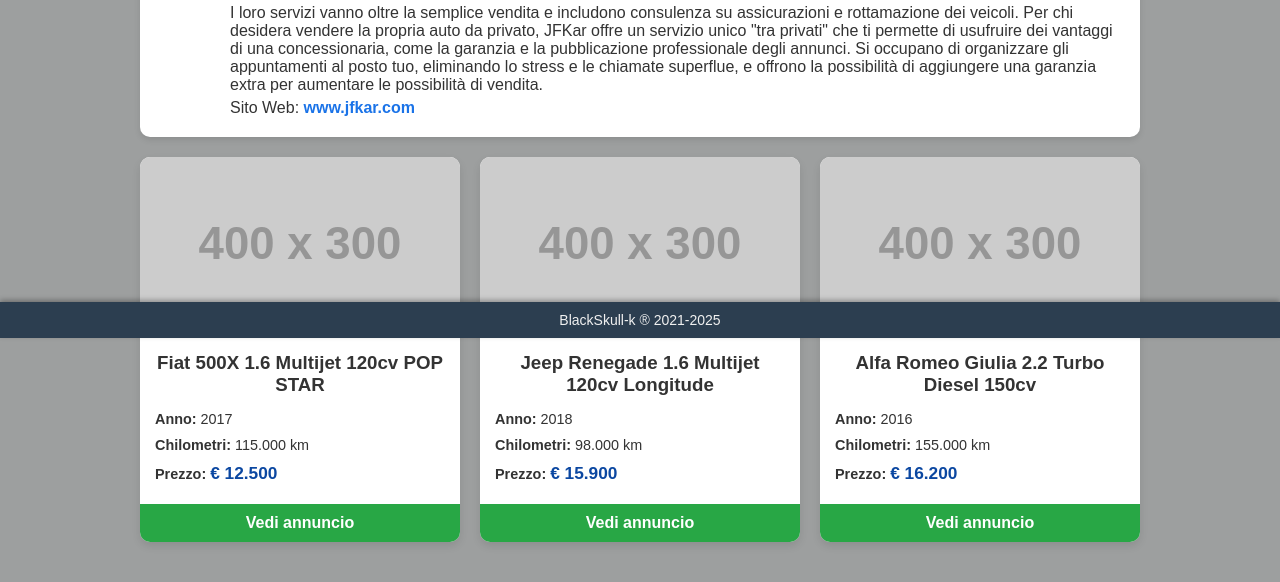
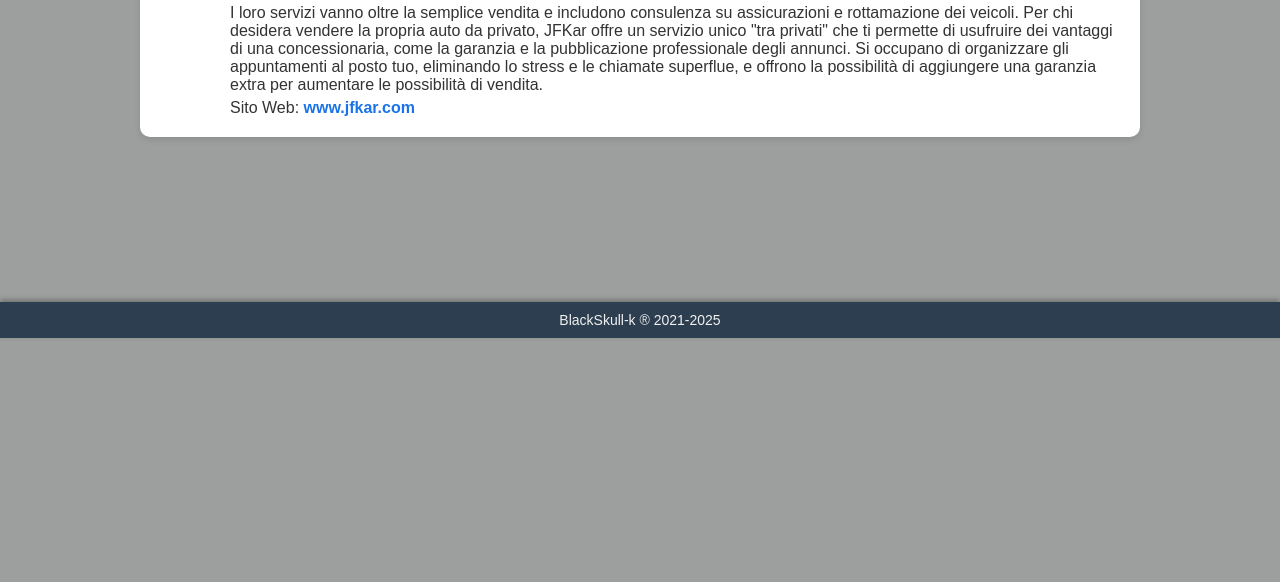
Before and after one commit to BlackSkull-k/app-ads-BlackSkull-k, a plain HTML site: page affiliate.html in a window 1280 px wide. Shown: the part 462-1044 px from the top of the page. After the commit the page ends 800 px from the top, so only its background shows below. Drawn offline with Linux system fonts and the light colour scheme; placeholder pictures from the web are drawn by us.

Commit message:
Update affiliate.html

```diff
--- a/affiliate.html
+++ b/affiliate.html
@@ -114,69 +114,6 @@
 .affiliate-card-content a { color: #1a73e8; font-weight: bold; text-decoration: none; }
 .affiliate-card-content a:hover { text-decoration: underline; }
 
-/* NUOVI STILI PER GLI ANNUNCI AUTO */
-.car-listings-grid {
-  display: grid;
-  grid-template-columns: repeat(auto-fill, minmax(250px, 1fr));
-  gap: 20px;
-  justify-content: center;
-  margin-top: 20px;
-}
-
-.car-card {
-  background: #fff;
-  border-radius: 10px;
-  box-shadow: 0 4px 8px rgba(0,0,0,0.1);
-  overflow: hidden;
-  transition: transform 0.3s ease, box-shadow 0.3s ease;
-  display: flex;
-  flex-direction: column;
-}
-.car-card:hover {
-  transform: translateY(-5px);
-  box-shadow: 0 8px 16px rgba(0,0,0,0.2);
-}
-.car-card img {
-  width: 100%;
-  height: 180px;
-  object-fit: cover;
-}
-.car-info {
-  padding: 15px;
-  display: flex;
-  flex-direction: column;
-  flex-grow: 1;
-}
-.car-info h3 {
-  margin: 0 0 10px 0;
-  color: #333;
-  text-align: center;
-}
-.car-info p {
-  margin: 5px 0;
-  font-size: 0.9em;
-}
-.car-price {
-  font-weight: bold;
-  font-size: 1.2em;
-  color: #0b47a1;
-  text-align: center;
-  margin-top: auto;
-}
-.car-card a {
-  display: block;
-  text-align: center;
-  padding: 10px;
-  background-color: #28a745;
-  color: white;
-  text-decoration: none;
-  font-weight: bold;
-  transition: background-color 0.3s ease;
-}
-.car-card a:hover {
-  background-color: #218838;
-}
-
 /* FOOTER */
 .bottom-bar {
   position: fixed;
@@ -222,12 +159,6 @@
       <p>Sito Web: <a href="https://www.jfkar.com" target="_blank" rel="noopener noreferrer">www.jfkar.com</a></p>
     </div>
   </div>
-
-  <div class="section">
-    <div class="car-listings-grid" id="car-listings">
-      <!-- Le schede delle auto verranno inserite qui dal JavaScript -->
-    </div>
-  </div>
 </main>
 
 <div class="bottom-bar">
@@ -260,84 +191,6 @@
 nav.addEventListener('scroll', updateArrows);
 window.addEventListener('resize', updateArrows);
 window.addEventListener('load', updateArrows);
-
-// Logica per caricare gli annunci auto
-document.addEventListener("DOMContentLoaded", () => {
-  const carListingsContainer = document.getElementById("car-listings");
-
-  // Funzione per creare una singola scheda auto
-  function createCarCard(car) {
-    const carCard = document.createElement("div");
-    carCard.classList.add("car-card");
-    carCard.innerHTML = `
-      <img src="${car.image}" alt="${car.title}">
-      <div class="car-info">
-        <h3>${car.title}</h3>
-        <p><b>Anno:</b> ${car.year}</p>
-        <p><b>Chilometri:</b> ${car.km}</p>
-        <p><b>Prezzo:</b> <span class="car-price">${car.price}</span></p>
-      </div>
-      <a href="${car.link}" target="_blank">Vedi annuncio</a>
-    `;
-    return carCard;
-  }
-
-  // Funzione per caricare gli annunci
-  async function loadCarListings() {
-    // Sostituisci questo array di esempio con una chiamata fetch a un tuo servizio di backend.
-    // Esempio di come faresti una chiamata API:
-    /*
-    try {
-      const response = await fetch('https://tuo-servizio-backend.com/api/jfkar-annunci');
-      if (!response.ok) {
-        throw new Error('Errore nel caricamento degli annunci');
-      }
-      const cars = await response.json();
-      cars.forEach(car => {
-        carListingsContainer.appendChild(createCarCard(car));
-      });
-    } catch (error) {
-      console.error(error);
-      carListingsContainer.innerHTML = "<p>Impossibile caricare gli annunci al momento. Riprova più tardi.</p>";
-    }
-    */
-
-    // Dati di esempio per dimostrazione
-    const exampleCars = [
-      {
-        title: "Fiat 500X 1.6 Multijet 120cv POP STAR",
-        year: 2017,
-        km: "115.000 km",
-        price: "€ 12.500",
-        image: "https://placehold.co/400x300/f0f0f0/333?text=Fiat+500X",
-        link: "https://www.jfkar.com/auto/fiat-500x/1.6-multijet-120cv-pop-star"
-      },
-      {
-        title: "Jeep Renegade 1.6 Multijet 120cv Longitude",
-        year: 2018,
-        km: "98.000 km",
-        price: "€ 15.900",
-        image: "https://placehold.co/400x300/f0f0f0/333?text=Jeep+Renegade",
-        link: "https://www.jfkar.com/auto/jeep-renegade/1.6-multijet-120cv-longitude"
-      },
-      {
-        title: "Alfa Romeo Giulia 2.2 Turbo Diesel 150cv",
-        year: 2016,
-        km: "155.000 km",
-        price: "€ 16.200",
-        image: "https://placehold.co/400x300/f0f0f0/333?text=Alfa+Romeo+Giulia",
-        link: "https://www.jfkar.com/auto/alfa-romeo-giulia/2.2-turbo-diesel-150cv"
-      }
-    ];
-
-    exampleCars.forEach(car => {
-      carListingsContainer.appendChild(createCarCard(car));
-    });
-  }
-
-  // Carica gli annunci all'avvio
-  loadCarListings();
-});
 </script>
 
 </body>
```
